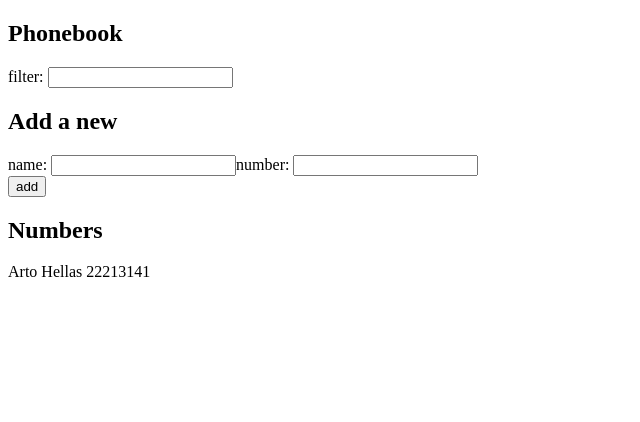
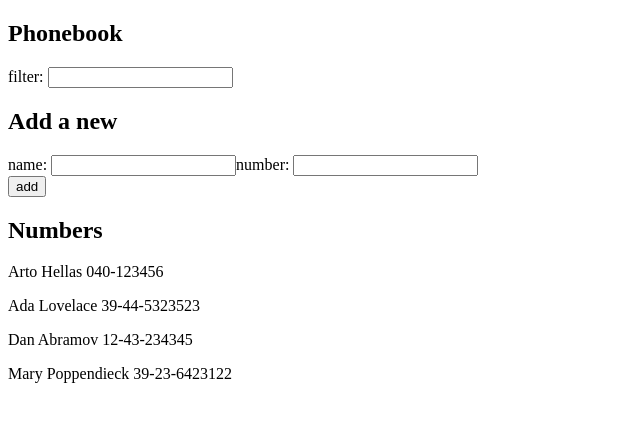
Before and after one commit to edwardfgt/fullstackopen, a React (Vite) app in the folder part2/phonebook/: page / in a window 1280 px wide. Shown: the top 422 px of the page, without its empty margins (0-640 px from the left). Built offline with nearby package versions, Linux system fonts and the light colour scheme; data requests are answered from the project's data file.

Commit message:
Complete 2.11

```diff
--- /dev/null
+++ b/part2/phonebook/db.json
@@ -0,0 +1,24 @@
+{
+    "persons":[
+      {
+        "name": "Arto Hellas",
+        "number": "040-123456",
+        "id": 1
+      },
+      {
+        "name": "Ada Lovelace",
+        "number": "39-44-5323523",
+        "id": 2
+      },
+      {
+        "name": "Dan Abramov",
+        "number": "12-43-234345",
+        "id": 3
+      },
+      {
+        "name": "Mary Poppendieck",
+        "number": "39-23-6423122",
+        "id": 4
+      }
+    ]
+  }
--- a/part2/phonebook/package.json
+++ b/part2/phonebook/package.json
@@ -7,9 +7,11 @@
     "dev": "vite",
     "build": "vite build",
     "lint": "eslint . --ext js,jsx --report-unused-disable-directives --max-warnings 0",
-    "preview": "vite preview"
+    "preview": "vite preview",
+    "server": "json-server -p3001 --watch db.json"
   },
   "dependencies": {
+    "axios": "^1.6.8",
     "react": "^18.2.0",
     "react-dom": "^18.2.0"
   },
@@ -21,6 +23,7 @@
     "eslint-plugin-react": "^7.34.1",
     "eslint-plugin-react-hooks": "^4.6.0",
     "eslint-plugin-react-refresh": "^0.4.6",
+    "json-server": "^1.0.0-beta.0",
     "vite": "^5.2.0"
   }
 }
--- a/part2/phonebook/src/App.jsx
+++ b/part2/phonebook/src/App.jsx
@@ -1,4 +1,5 @@
 import { useState, useEffect } from 'react';
+import axios from 'axios'
 
 const Search = ({ setFilter }) => {
   const handleFilterChange = (event) => {
@@ -38,9 +39,7 @@
 }
 
 const App = () => {
-  const [persons, setPersons] = useState([
-    { name: 'Arto Hellas', number: 22213141 },
-  ]);
+  const [persons, setPersons] = useState([]);
 
   const [filteredPersons, setFilteredPersons] = useState(persons);
   const [newName, setNewName] = useState('');
@@ -54,6 +53,15 @@
       )
     );
   }, [filter, persons]);
+
+  useEffect(() => {
+    axios
+      .get('http://localhost:3001/persons')
+      .then(response => {
+        console.log('promise fulfilled')
+        setPersons(response.data)
+      })
+  }, [])
 
   const handleContactChange = (event) => {
     setNewName(event.target.value);
```
Also changed, not shown: 1 other file (tests, documents, lock files or other folders).
